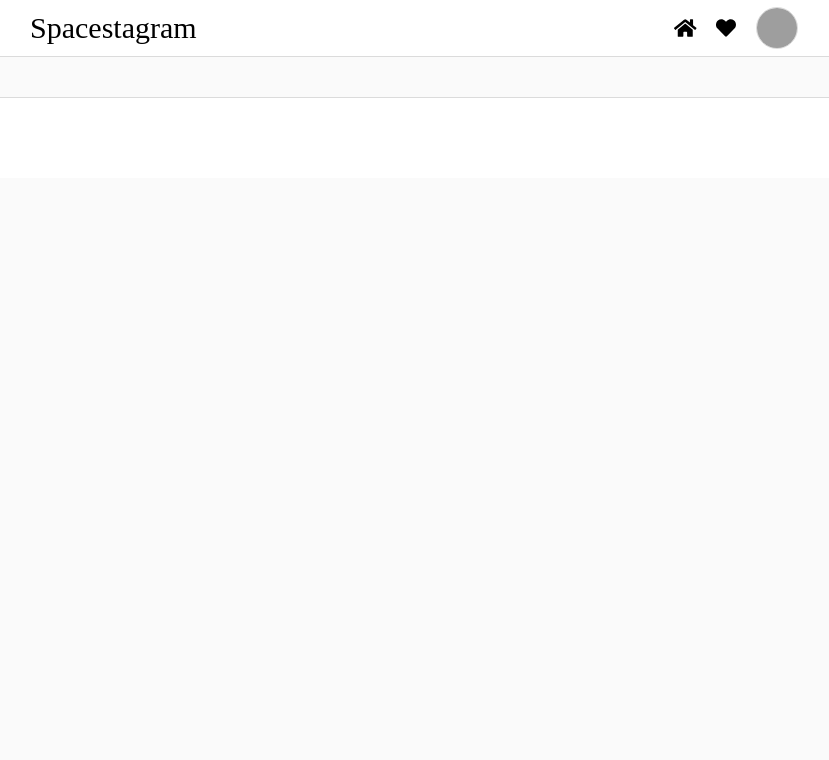
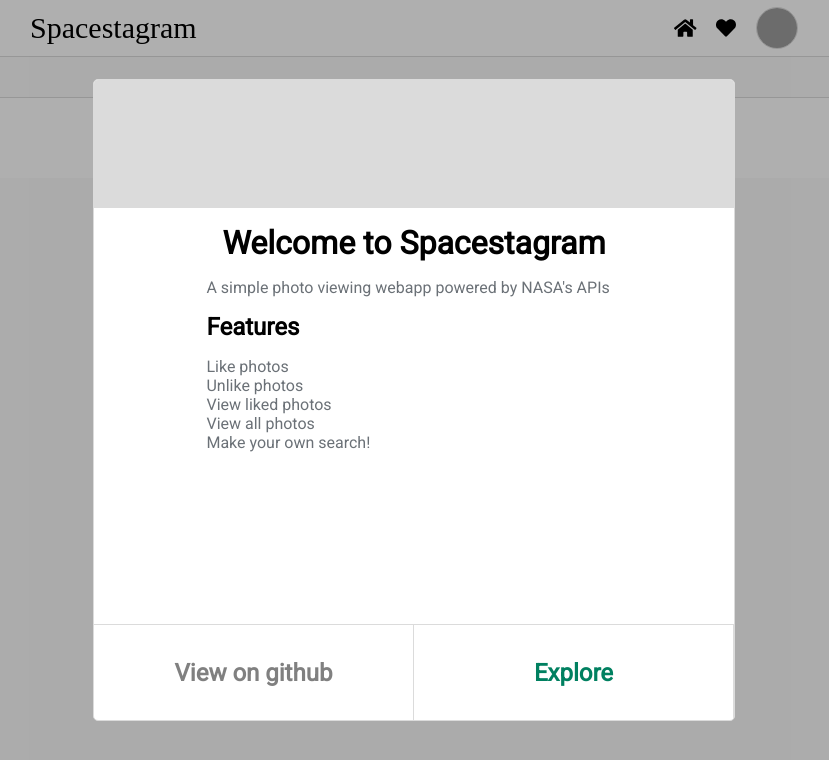
Before and after one commit to Dylaan94/Spacestagram, a React (Create React App) app in the folder client/: page / in a window 1280 px wide. Shown: the top 760 px of the page, without its empty margins (226-1055 px from the left). Built offline with nearby package versions, Linux system fonts and the light colour scheme; grey boxes are pictures that could not be loaded; a web font is replaced by a local one.

Commit message:
added github link

```diff
--- a/client/src/components/Main.js
+++ b/client/src/components/Main.js
@@ -19,7 +19,7 @@ class Main extends Component {
       },
       formData: {},
       isHome: true, // page status - home or liked
-      showPopup: false, // false for dev CHANGE
+      showPopup: true, // false for dev CHANGE
       showForm: false,
     };
 
--- a/client/src/components/Popup.js
+++ b/client/src/components/Popup.js
@@ -16,27 +16,36 @@ class Popup extends Component {
             <div className="popup-header"></div>
             <div className="popup-container">
               <h1> Welcome to Spacestagram</h1>
-              <p>A simple ... powered by NASA APIs</p>
+              <p>A simple photo viewing webapp powered by NASA's APIs</p>
               <h2>Features</h2>
               <ul>
-                <li> Like photos by clicking the thumb</li>
-                <li> Unlike by clicking the red heart</li>
-                <li>
-                  View all liked photos by clicking the black heart in the
-                  header
-                </li>
-                <li>
-                  View all photos by clicking the home button in the header
-                </li>
+                <li> Like photos</li>
+                <li> Unlike photos</li>
+                <li>View liked photos</li>
+                <li>View all photos</li>
+                <li>Make your own search!</li>
               </ul>
             </div>
             <div className="popup-footer">
-              <button className="gitHubButton">
-                Click here to visit my github
-              </button>
-              <button className="closeButton" onClick={handlePopup}>
-                Click to close
-              </button>
+              <div className="popup-footer-left">
+                <button
+                  className="gitHubButton"
+                  onClick={(e) => {
+                    e.preventDefault();
+                    window.open(
+                      "https://github.com/dylaan94/Spacestagram",
+                      "_blank"
+                    );
+                  }}
+                >
+                  View on github
+                </button>
+              </div>
+              <div className="popup-footer-right">
+                <button className="closeButton" onClick={handlePopup}>
+                  Explore
+                </button>
+              </div>
             </div>
           </div>
         </div>
--- a/client/src/components/styles/Styles.js
+++ b/client/src/components/styles/Styles.js
@@ -1,5 +1,4 @@
 import styled from "styled-components";
-import Footer from "../Footer";
 
 const HeaderStyles = styled.div`
   background: white;
@@ -147,6 +146,7 @@ const PostStyles = styled.div`
 const PopupStyles = styled.div`
   display: flex;
   flex-direction: column;
+  font-family: "Roboto", sans-serif;
 
   .popup-box {
     display: flex;
@@ -178,13 +178,58 @@ const PopupStyles = styled.div`
     }
 
     .popup-container {
-      height: 70%;
+      display: flex;
+      flex-direction: column;
+      height: 65%;
+      h1 {
+        font-size: 2em;
+        font-weight: 600;
+        text-align: center;
+        padding: 1rem;
+      }
+
+      p {
+        color: #6b7177;
+      }
+
+      h2 {
+        font-size: 1.5em;
+        font-weight: 600;
+        padding-top: 1rem;
+        padding-bottom: 1rem;
+      }
+
+      li {
+        color: #6b7177;
+      }
     }
 
     .popup-footer {
-      height: 10%;
+      display: flex;
+      flex-direction: row;
+      height: 15%;
       width: 100%;
-      background: rgb(219, 219, 219);
+
+      .popup-footer-left,
+      .popup-footer-right {
+        display: flex;
+        justify-content: center;
+        align-items: center;
+        width: 50%;
+        border-top: solid 1px rgb(219, 219, 219);
+        font-size: 1.5rem;
+        font-weight: 900;
+      }
+
+      .popup-footer-left {
+        border-right: solid 0.5px rgb(219, 219, 219);
+        color: grey;
+      }
+
+      .popup-footer-right {
+        border-right: solid 0.5px rgb(219, 219, 219);
+        color: #008060;
+      }
     }
   }
 `;
@@ -238,7 +283,7 @@ const FooterStyles = styled.div`
   height: 10vh;
   margin-top: 5vh;
   background: white;
-  border-top: solid 1px rgb(219,219,219);
+  border-top: solid 1px rgb(219, 219, 219);
 `;
 
 const Styles = {
```
